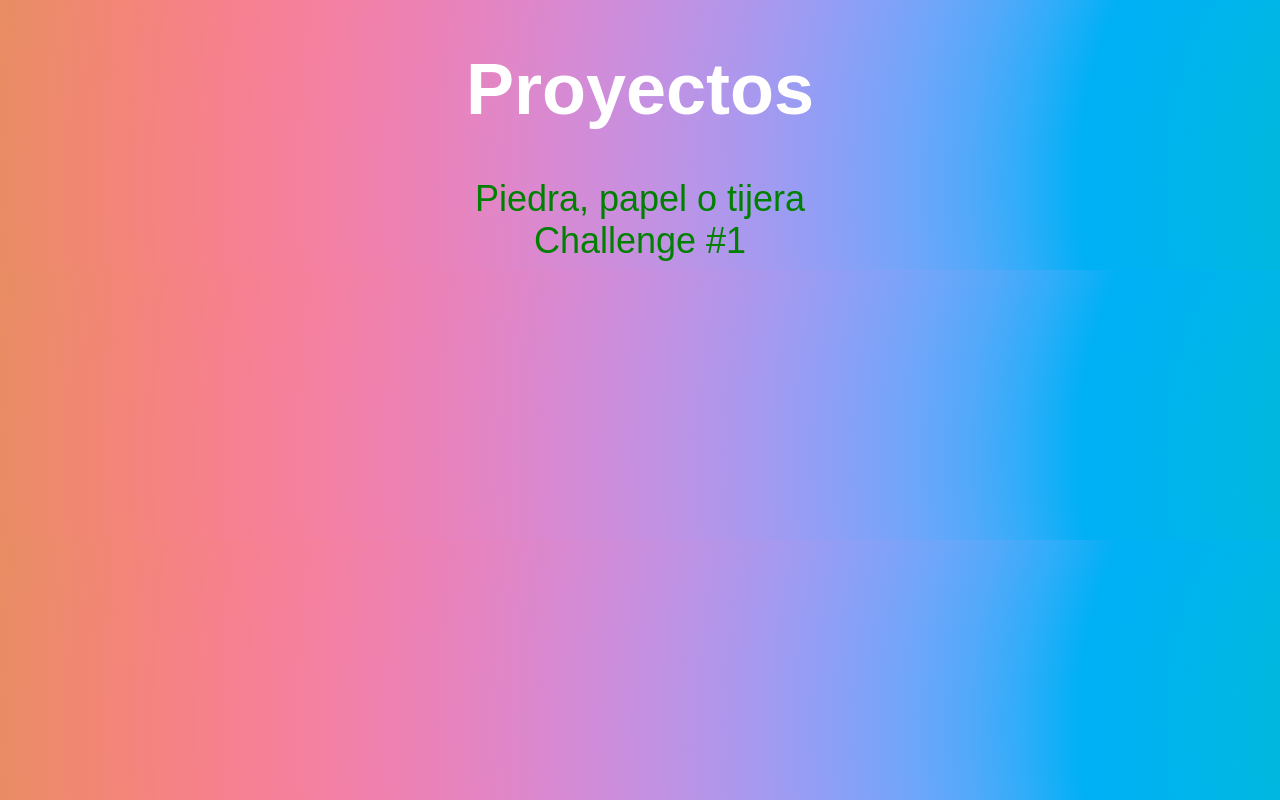
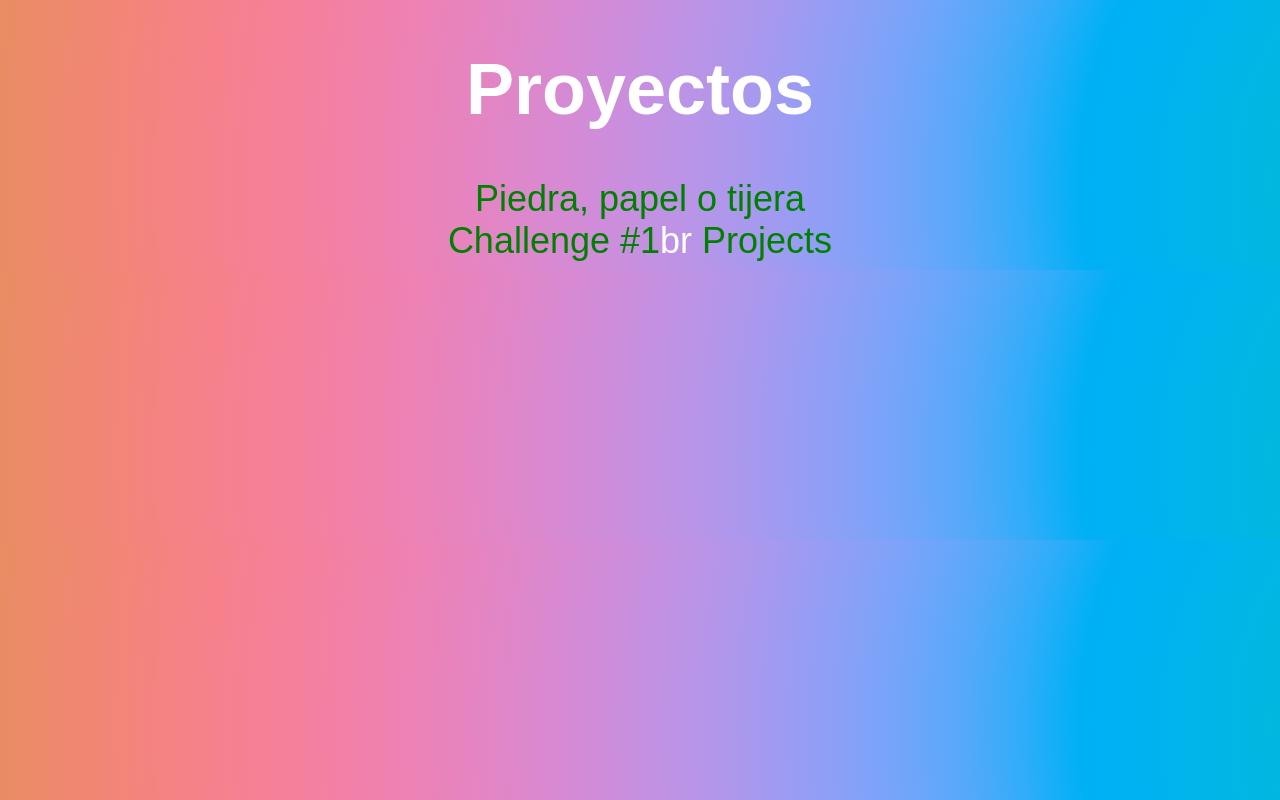
Before and after one commit to Manuel-Noriega/page-manu.github.io, a plain HTML site: page index.html in a window 1280 px wide. Drawn offline with Linux system fonts and the light colour scheme.

Commit message:
Agregar una nueva página

```diff
--- a/index.html
+++ b/index.html
@@ -8,6 +8,7 @@
 <body>
 	<h1>Proyectos</h1>
 	<a class="ppt" href="proyectos/piedra/piedrapapeltijera.html">Piedra, papel o tijera</a> <br>
-	<a class="ppt" href="proyectos/social-proof-section-master/index.html">Challenge #1</a>
+	<a class="ppt" href="proyectos/social-proof-section-master/index.html">Challenge #1</a>br
+	<a class="ppt" href="proyectos/projects/index.html">Projects</a>
 </body>
 </html>
```
